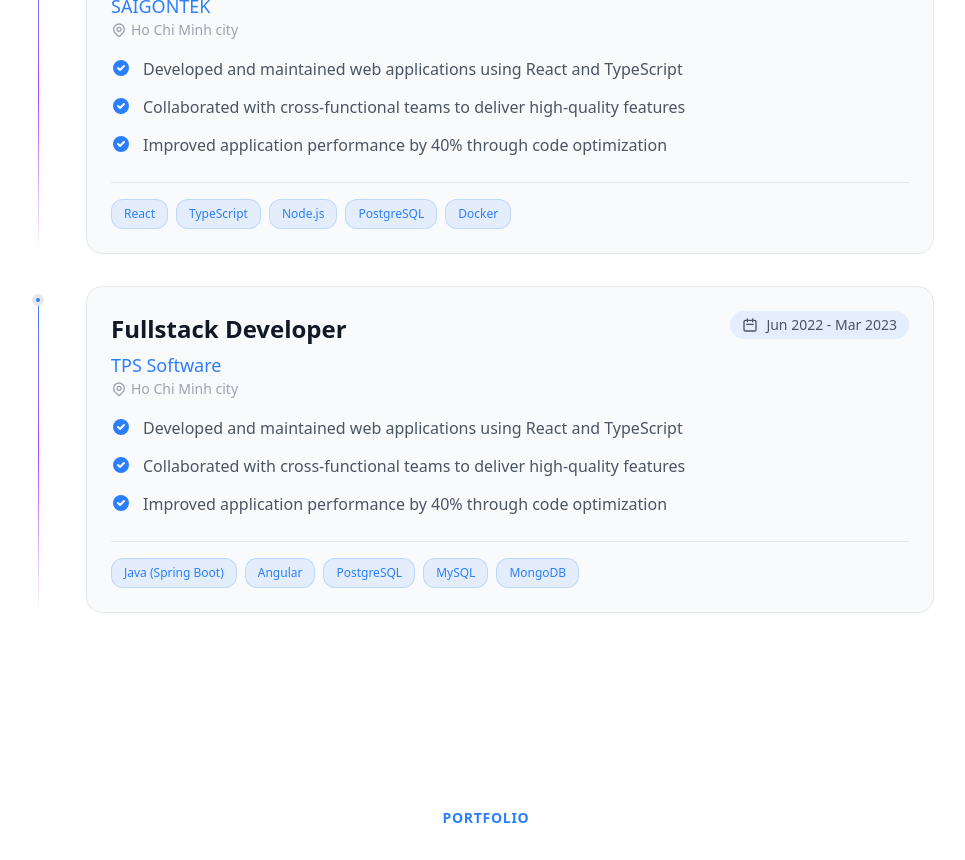
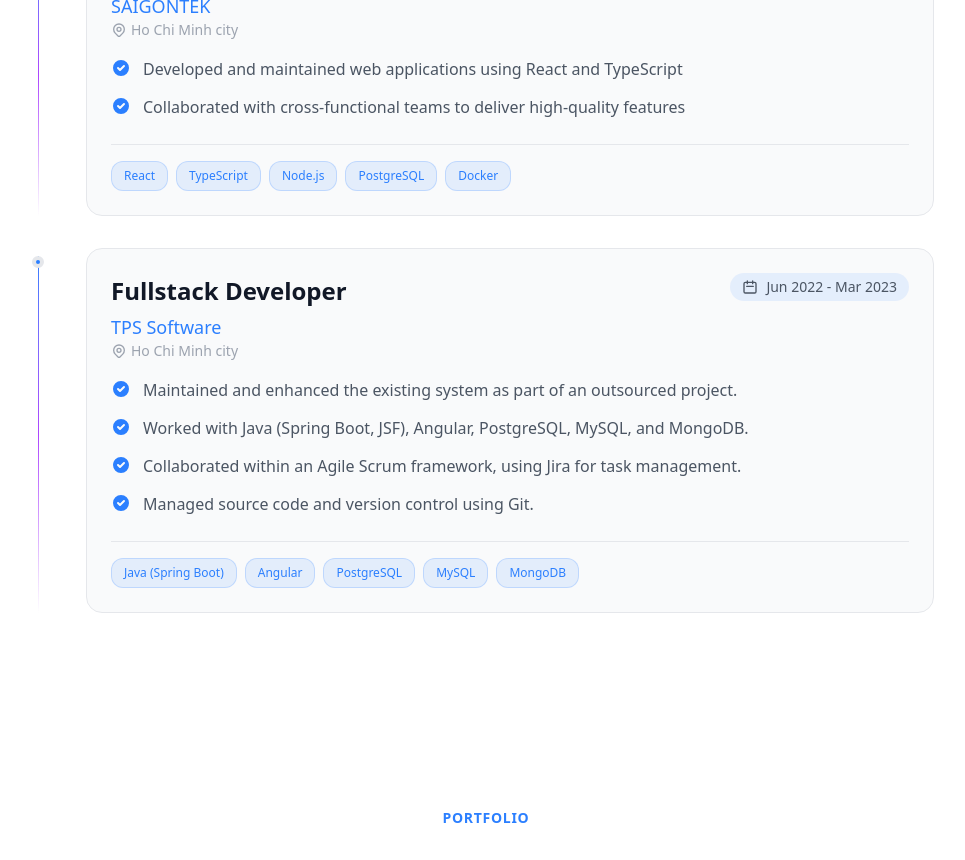
Before and after one commit to ndyenchi/portfolio, a React (Vite) app: page / in a window 1280 px wide. Shown: the part 1820-2680 px from the top of the page, without its empty margins (154-1119 px from the left). Built offline with nearby package versions, Linux system fonts and the light colour scheme.

Commit message:
chore: update portfolio experience descriptions

```diff
--- a/src/data/portfolio.ts
+++ b/src/data/portfolio.ts
@@ -41,7 +41,6 @@
   website?: string;
 }
 
-// Sample Data (replace with your actual data)
 export const skills: Skill[] = [
   { name: "React", category: "frontend" },
   { name: "TypeScript", category: "frontend" },
@@ -70,11 +69,9 @@
     location: "Ho Chi Minh city",
     startDate: "2023-7",
     endDate: "Present",
-    // TODO:
     description: [
       "Developed and maintained web applications using React and TypeScript",
       "Collaborated with cross-functional teams to deliver high-quality features",
-      "Improved application performance by 40% through code optimization",
     ],
     technologies: ["React", "TypeScript", "Node.js", "PostgreSQL", "Docker"],
   },
@@ -85,11 +82,11 @@
     location: "Ho Chi Minh city",
     startDate: "2022-6",
     endDate: "2023-3",
-    // TODO:
     description: [
-      "Developed and maintained web applications using React and TypeScript",
-      "Collaborated with cross-functional teams to deliver high-quality features",
-      "Improved application performance by 40% through code optimization",
+      "Maintained and enhanced the existing system as part of an outsourced project.",
+      "Worked with Java (Spring Boot, JSF), Angular, PostgreSQL, MySQL, and MongoDB.",
+      "Collaborated within an Agile Scrum framework, using Jira for task management.",
+      "Managed source code and version control using Git.",
     ],
     technologies: [
       "Java (Spring Boot)",
```
